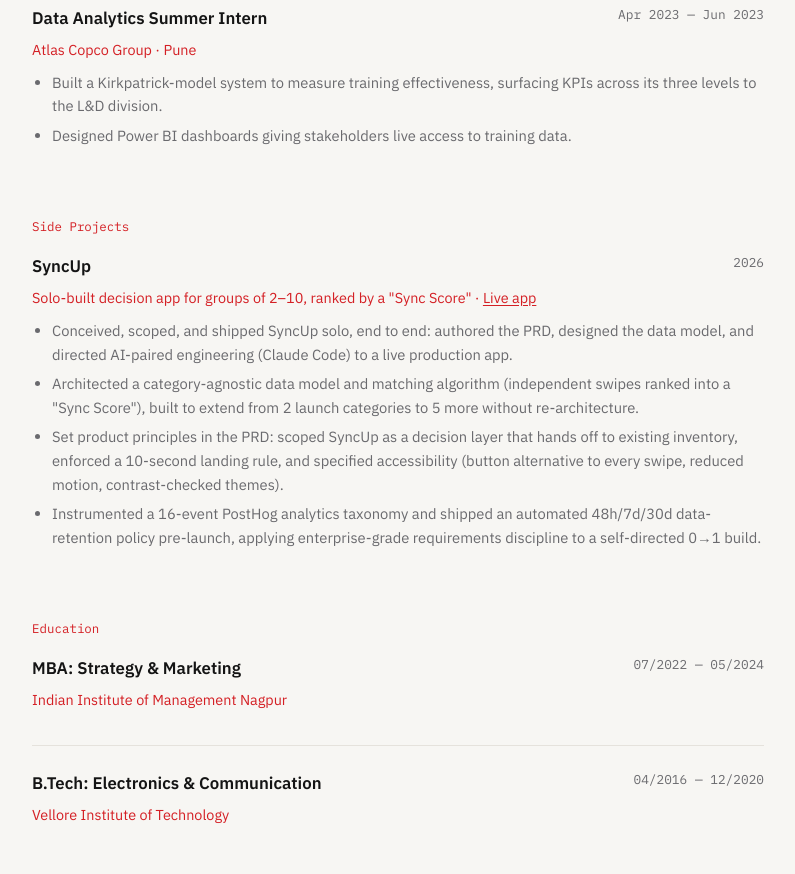
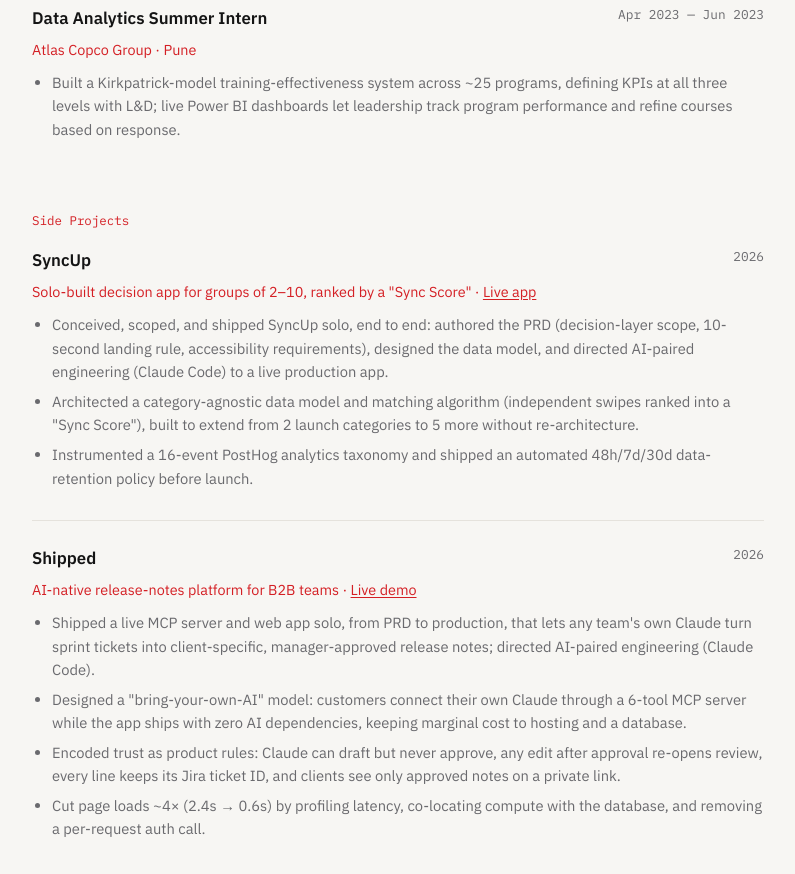
Before and after one commit to neeraj3000-pm/Neeraj-Portfolio, a plain HTML site: page resume.html in a window 1280 px wide. Shown: the part 1140-2014 px from the top of the page, without its empty margins (242-1037 px from the left). Drawn offline with Linux system fonts and the light colour scheme.

Commit message:
Update the site to the November résumé
- Replace the downloadable PDF with the November version.
- Résumé page: summary names both side projects, Atlas Copco becomes
  one bullet with the ~25-program scope, SyncUp tightened to the
  résumé's 3 bullets, new Shipped entry with its 4 bullets, and MCP
  and Supabase added to Tools.
- Homepage: Atlas Copco entry gets the ~25-program scope and the
  leadership outcome, and MCP and Supabase join the tool tags (logos
  and colours from the simple-icons package).

Co-Authored-By: Claude Opus 5.5 <noreply@anthropic.com>
Claude-Session: https://claude.ai/code/session_016FQeVmAYEZ4QtbXV3ykXWd

```diff
--- a/resume.html
+++ b/resume.html
@@ -61,7 +61,7 @@
 
   <div class="resume-block">
     <div class="resume-block-label">Summary</div>
-    <p class="resume-summary">Engineer by training, strategist by degree, product manager by trade. ~3 years shipping AI-driven, workflow-centric platforms for enterprise clients like JioHotstar and Disney: automating processes, scaling platforms, and delivering reliably at scale. Now taking the same rigor to solo, AI-native 0→1 builds (SyncUp).</p>
+    <p class="resume-summary">Engineer by training, strategist by degree, product manager by trade. ~3 years shipping AI-driven, workflow-centric platforms for enterprise clients like JioHotstar and Disney: automating processes, scaling platforms, and delivering reliably at scale. Now taking the same rigor to solo, AI-native 0→1 builds (SyncUp, Shipped).</p>
   </div>
 
   <div class="resume-block">
@@ -102,8 +102,7 @@
       </div>
       <div class="resume-entry-sub">Atlas Copco Group · Pune</div>
       <ul>
-        <li>Built a Kirkpatrick-model system to measure training effectiveness, surfacing KPIs across its three levels to the L&amp;D division.</li>
-        <li>Designed Power BI dashboards giving stakeholders live access to training data.</li>
+        <li>Built a Kirkpatrick-model training-effectiveness system across ~25 programs, defining KPIs at all three levels with L&amp;D; live Power BI dashboards let leadership track program performance and refine courses based on response.</li>
       </ul>
     </div>
   </div>
@@ -117,10 +116,22 @@
       </div>
       <div class="resume-entry-sub">Solo-built decision app for groups of 2–10, ranked by a "Sync Score" · <a href="https://sync-up-nine.vercel.app/" target="_blank" rel="noopener">Live app</a></div>
       <ul>
-        <li>Conceived, scoped, and shipped SyncUp solo, end to end: authored the PRD, designed the data model, and directed AI-paired engineering (Claude Code) to a live production app.</li>
+        <li>Conceived, scoped, and shipped SyncUp solo, end to end: authored the PRD (decision-layer scope, 10-second landing rule, accessibility requirements), designed the data model, and directed AI-paired engineering (Claude Code) to a live production app.</li>
         <li>Architected a category-agnostic data model and matching algorithm (independent swipes ranked into a "Sync Score"), built to extend from 2 launch categories to 5 more without re-architecture.</li>
-        <li>Set product principles in the PRD: scoped SyncUp as a decision layer that hands off to existing inventory, enforced a 10-second landing rule, and specified accessibility (button alternative to every swipe, reduced motion, contrast-checked themes).</li>
-        <li>Instrumented a 16-event PostHog analytics taxonomy and shipped an automated 48h/7d/30d data-retention policy pre-launch, applying enterprise-grade requirements discipline to a self-directed 0→1 build.</li>
+        <li>Instrumented a 16-event PostHog analytics taxonomy and shipped an automated 48h/7d/30d data-retention policy before launch.</li>
+      </ul>
+    </div>
+    <div class="resume-entry">
+      <div class="resume-entry-top">
+        <span class="resume-entry-title">Shipped</span>
+        <span class="resume-entry-date">2026</span>
+      </div>
+      <div class="resume-entry-sub">AI-native release-notes platform for B2B teams · <a href="https://shipped-release-notes.vercel.app/login?ref=portfolio" target="_blank" rel="noopener">Live demo</a></div>
+      <ul>
+        <li>Shipped a live MCP server and web app solo, from PRD to production, that lets any team's own Claude turn sprint tickets into client-specific, manager-approved release notes; directed AI-paired engineering (Claude Code).</li>
+        <li>Designed a "bring-your-own-AI" model: customers connect their own Claude through a 6-tool MCP server while the app ships with zero AI dependencies, keeping marginal cost to hosting and a database.</li>
+        <li>Encoded trust as product rules: Claude can draft but never approve, any edit after approval re-opens review, every line keeps its Jira ticket ID, and clients see only approved notes on a private link.</li>
+        <li>Cut page loads ~4× (2.4s → 0.6s) by profiling latency, co-locating compute with the database, and removing a per-request auth call.</li>
       </ul>
     </div>
   </div>
@@ -188,6 +199,8 @@
       <span class="skill-tag">SQL</span>
       <span class="skill-tag">Excel</span>
       <span class="skill-tag">Claude Code</span>
+      <span class="skill-tag">MCP</span>
+      <span class="skill-tag">Supabase</span>
       <span class="skill-tag">monday.com</span>
       <span class="skill-tag">ChatGPT</span>
     </div>
```
Also changed, not shown: index.html (+4 -1 lines), assets/icons/mcp.svg (added), assets/icons/supabase.svg (added), 1 other file.
